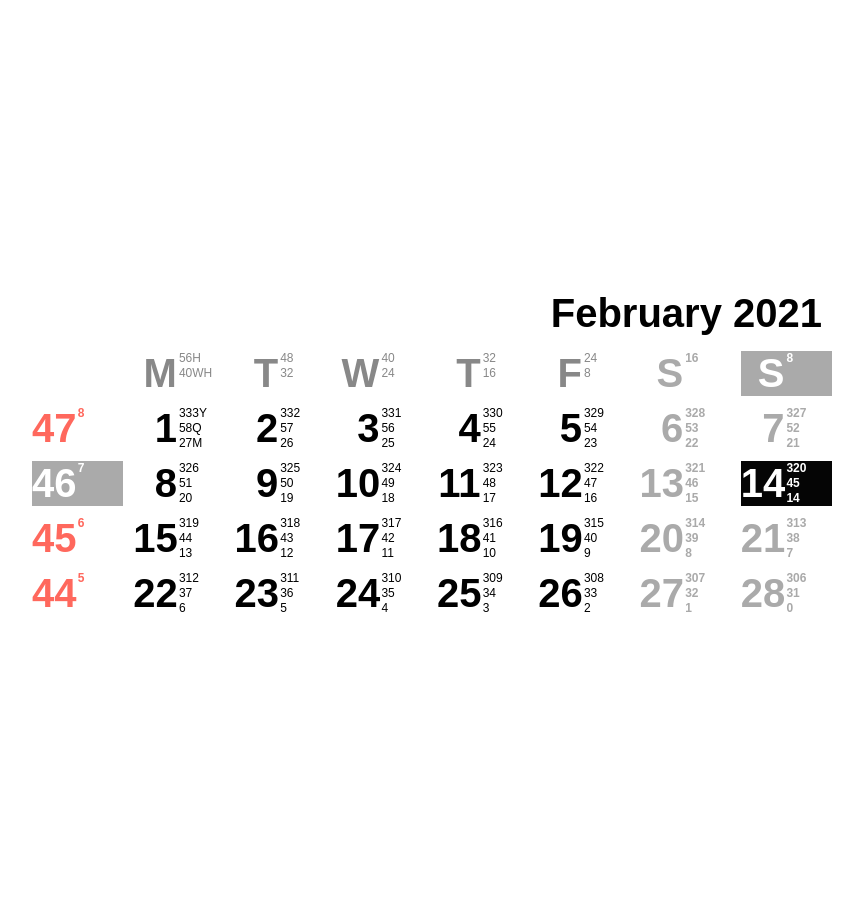
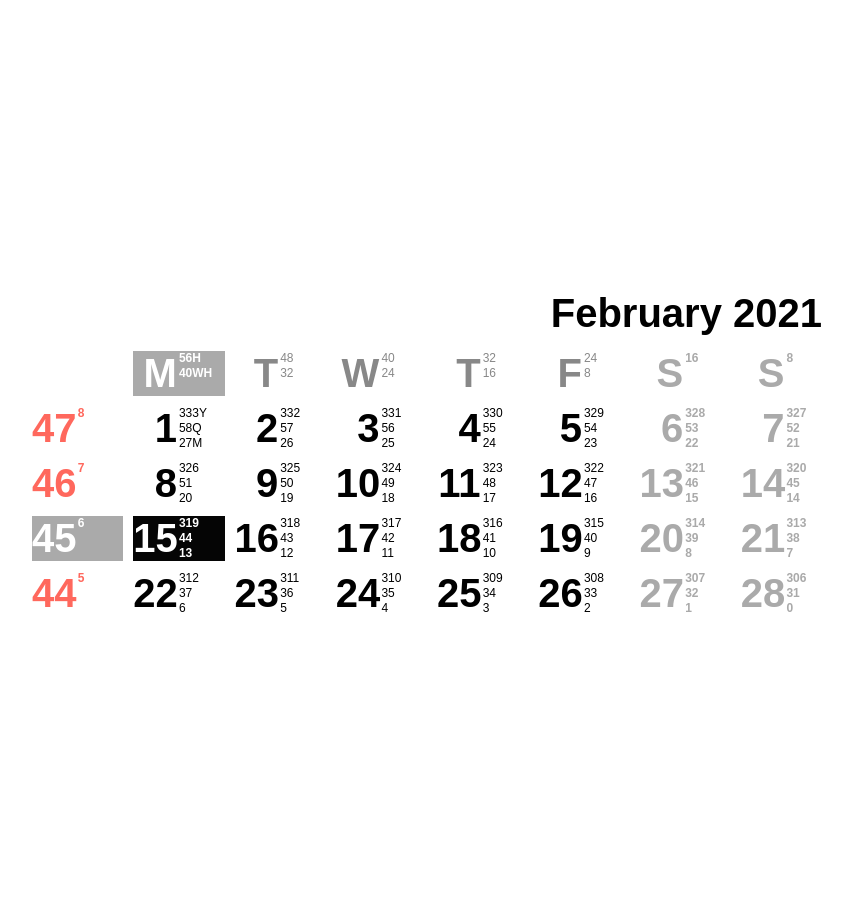
Before and after one commit to baztastic/baztastic.github.io, a Jekyll site: the page poly.html, which Jekyll copies as it is, in a window 1280 px wide. Shown: the whole page, without its empty margins (208-1071 px from the left). Built offline with Jekyll 4.4.1, drawn with Linux system fonts in a browser that asks for light colours.

Commit message:
update poly

```diff
--- a/poly.html
+++ b/poly.html
@@ -11,13 +11,13 @@
 <div class="month"><h2>February 2021</h2></div>
 <div class="calendar">
 <div class="day blank" id="corner"><div class="date"></div><div class="poly"><div class="y"></div><div class="q"></div><div class="m"></div></div></div>
-<div class="day dayname" id="dayname-mo"><div class="date">M</div><div class="poly"><div class="y">56H</div><div class="q">40WH</div><div class="m"> </div></div></div>
+<div class="day dayname current" id="dayname-mo"><div class="date">M</div><div class="poly"><div class="y">56H</div><div class="q">40WH</div><div class="m"> </div></div></div>
 <div class="day dayname" id="dayname-tu"><div class="date">T</div><div class="poly"><div class="y">48</div><div class="q">32</div><div class="m"> </div></div></div>
 <div class="day dayname" id="dayname-we"><div class="date">W</div><div class="poly"><div class="y">40</div><div class="q">24</div><div class="m"> </div></div></div>
 <div class="day dayname" id="dayname-th"><div class="date">T</div><div class="poly"><div class="y">32</div><div class="q">16</div><div class="m"> </div></div></div>
 <div class="day dayname" id="dayname-fr"><div class="date">F</div><div class="poly"><div class="y">24</div><div class="q">8</div><div class="m"> </div></div></div>
 <div class="day dayname" id="dayname-sa"><div class="date">S</div><div class="poly"><div class="y">16</div><div class="q"> </div><div class="m"> </div></div></div>
-<div class="day dayname current" id="dayname-su"><div class="date">S</div><div class="poly"><div class="y">8</div><div class="q"> </div><div class="m"> </div></div></div>
+<div class="day dayname" id="dayname-su"><div class="date">S</div><div class="poly"><div class="y">8</div><div class="q"> </div><div class="m"> </div></div></div>
 <div class="day wknum" id="w0"><div class="date">47</div><div class="poly"><div class="y">8</div><div class="q"></div><div class="m"></div></div></div>
 <div class="day" id="d01"><div class="date">1</div><div class="poly"><div class="y">333Y</div><div class="q">58Q</div><div class="m">27M</div></div></div>
 <div class="day" id="d02"><div class="date">2</div><div class="poly"><div class="y">332</div><div class="q">57</div><div class="m">26</div></div></div>
@@ -26,16 +26,16 @@
 <div class="day" id="d05"><div class="date">5</div><div class="poly"><div class="y">329</div><div class="q">54</div><div class="m">23</div></div></div>
 <div class="day" id="d06"><div class="date">6</div><div class="poly"><div class="y">328</div><div class="q">53</div><div class="m">22</div></div></div>
 <div class="day" id="d07"><div class="date">7</div><div class="poly"><div class="y">327</div><div class="q">52</div><div class="m">21</div></div></div>
-<div class="day wknum current" id="w1"><div class="date">46</div><div class="poly"><div class="y">7</div><div class="q"></div><div class="m"></div></div></div>
+<div class="day wknum" id="w1"><div class="date">46</div><div class="poly"><div class="y">7</div><div class="q"></div><div class="m"></div></div></div>
 <div class="day" id="d11"><div class="date">8</div><div class="poly"><div class="y">326</div><div class="q">51</div><div class="m">20</div></div></div>
 <div class="day" id="d12"><div class="date">9</div><div class="poly"><div class="y">325</div><div class="q">50</div><div class="m">19</div></div></div>
 <div class="day" id="d13"><div class="date">10</div><div class="poly"><div class="y">324</div><div class="q">49</div><div class="m">18</div></div></div>
 <div class="day" id="d14"><div class="date">11</div><div class="poly"><div class="y">323</div><div class="q">48</div><div class="m">17</div></div></div>
 <div class="day" id="d15"><div class="date">12</div><div class="poly"><div class="y">322</div><div class="q">47</div><div class="m">16</div></div></div>
 <div class="day" id="d16"><div class="date">13</div><div class="poly"><div class="y">321</div><div class="q">46</div><div class="m">15</div></div></div>
-<div class="day current" id="d17"><div class="date">14</div><div class="poly"><div class="y">320</div><div class="q">45</div><div class="m">14</div></div></div>
-<div class="day wknum" id="w2"><div class="date">45</div><div class="poly"><div class="y">6</div><div class="q"></div><div class="m"></div></div></div>
-<div class="day" id="d21"><div class="date">15</div><div class="poly"><div class="y">319</div><div class="q">44</div><div class="m">13</div></div></div>
+<div class="day" id="d17"><div class="date">14</div><div class="poly"><div class="y">320</div><div class="q">45</div><div class="m">14</div></div></div>
+<div class="day wknum current" id="w2"><div class="date">45</div><div class="poly"><div class="y">6</div><div class="q"></div><div class="m"></div></div></div>
+<div class="day current" id="d21"><div class="date">15</div><div class="poly"><div class="y">319</div><div class="q">44</div><div class="m">13</div></div></div>
 <div class="day" id="d22"><div class="date">16</div><div class="poly"><div class="y">318</div><div class="q">43</div><div class="m">12</div></div></div>
 <div class="day" id="d23"><div class="date">17</div><div class="poly"><div class="y">317</div><div class="q">42</div><div class="m">11</div></div></div>
 <div class="day" id="d24"><div class="date">18</div><div class="poly"><div class="y">316</div><div class="q">41</div><div class="m">10</div></div></div>
```
